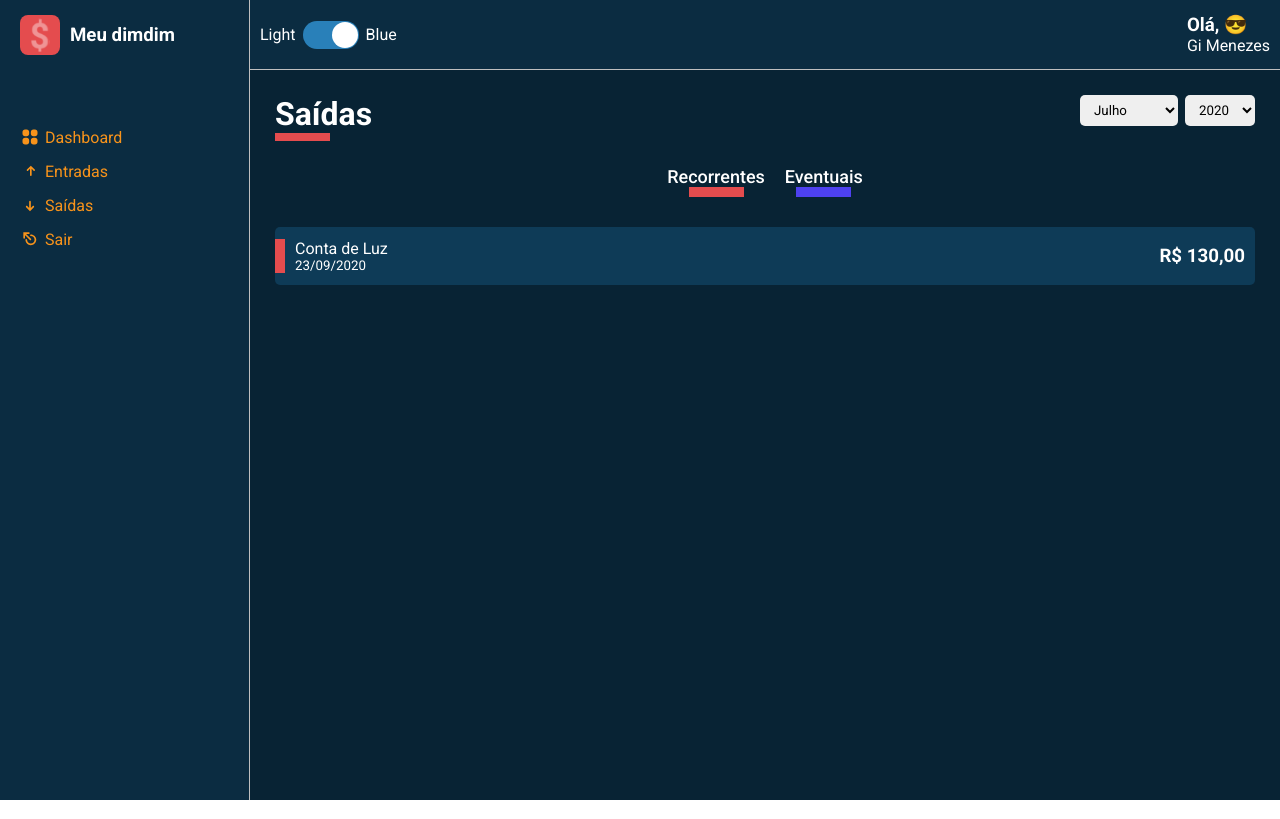
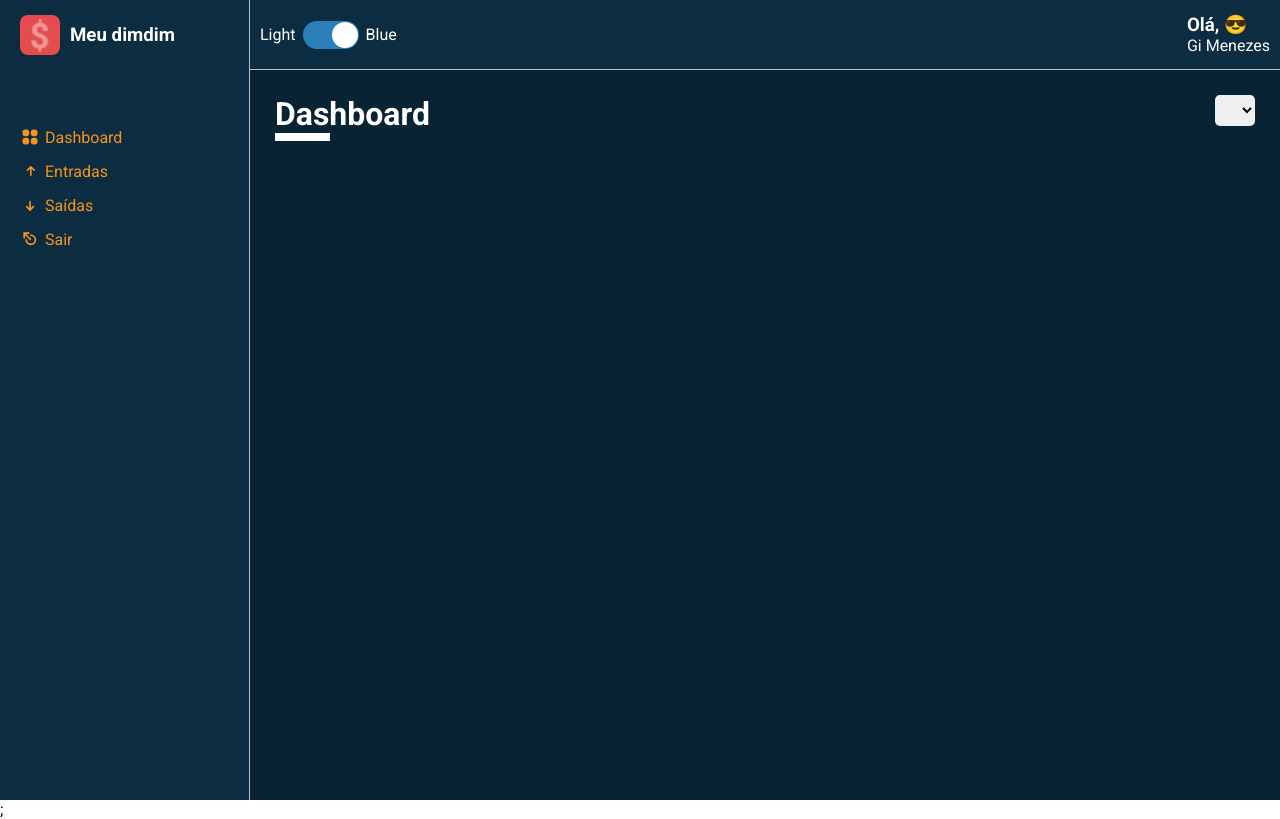
Before and after one commit to gsmenezes/dashboard, a React (Create React App) app: page /dashboard in a window 1280 px wide. Built offline with nearby package versions, Linux system fonts and the light colour scheme.

Commit message:
create routes and adjust layouts

```diff
--- a/package.json
+++ b/package.json
@@ -13,6 +13,7 @@
     "react": "^16.13.1",
     "react-dom": "^16.13.1",
     "react-icons": "^3.11.0",
+    "react-router-dom": "^5.2.0",
     "react-scripts": "3.4.3",
     "react-switch": "^5.0.1",
     "styled-components": "^5.2.0",
@@ -40,6 +41,7 @@
     ]
   },
   "devDependencies": {
+    "@types/react-router-dom": "^5.1.5",
     "@types/styled-components": "^5.1.3"
   }
 }
--- a/public/index.html
+++ b/public/index.html
@@ -3,7 +3,7 @@
 
 <head>
     <meta charset="utf-8" />
-    <link rel="icon" href="./assets/logo.svg" />
+    <link rel="icon" href="../assets/logo.svg" />
     <meta name="viewport" content="width=device-width, initial-scale=1" />
     <link href="https://fonts.googleapis.com/css2?family=Roboto:wght@400;500;700&display=swap" rel="stylesheet">
     <title>Meu dimdim </title>
--- a/src/App.tsx
+++ b/src/App.tsx
@@ -1,8 +1,6 @@
 import React from "react";
 import { ThemeProvider } from "styled-components";
-import Layout from "./Components/Layout";
-import Dashboard from "./Pages/Dashboard";
-import List from "./Pages/List";
+import Routes from "./Routes";
 import GlobalStyles from "./Styles/GlobalStyles";
 import blue from "./Styles/Themes/blue";
 
@@ -10,9 +8,7 @@
   return (
     <ThemeProvider theme={blue}>
       <GlobalStyles />
-      <Layout>
-        <List />
-      </Layout>
+     <Routes />
     </ThemeProvider>
   );
 };
--- a/src/Components/ASide/index.tsx
+++ b/src/Components/ASide/index.tsx
@@ -11,9 +11,9 @@
         <Title> Meu dimdim </Title>
       </Header>
       <MenuContainer>
-        <MenuItemLink href="#"> <TiThLarge /> Dashboard</MenuItemLink>
-        <MenuItemLink href="#"> <TiArrowUp /> Entradas</MenuItemLink>
-        <MenuItemLink href="#"> <TiArrowDown /> Saídas</MenuItemLink>
+        <MenuItemLink href="/dashboard"> <TiThLarge /> Dashboard</MenuItemLink>
+        <MenuItemLink href="/list/entry-balance"> <TiArrowUp /> Entradas</MenuItemLink>
+        <MenuItemLink href="/list/exit-balance"> <TiArrowDown /> Saídas</MenuItemLink>
         <MenuItemLink href="#"> <TiEject /> Sair</MenuItemLink>
       </MenuContainer>
     </Container>
--- a/src/Components/MainHeader/index.tsx
+++ b/src/Components/MainHeader/index.tsx
@@ -1,6 +1,6 @@
 import React, { useMemo } from "react";
 import { Container, Profile, Welcome, UserName } from "./styles";
-import emojis from "../../utils/emojis";
+import emojis from "../../Utils/emojis";
 import ButtonTheme from "../ButtonTheme";
 
 const MainHeader: React.FC = () => {
--- a/src/Components/SelectInput/index.tsx
+++ b/src/Components/SelectInput/index.tsx
@@ -13,7 +13,7 @@
     <Container>
       <select>
         {options.map((option) => (
-          <option value={option.value}>{option.label}</option>
+          <option key={option.value} value={option.value}>{option.label}</option>
         ))}
       </select>
     </Container>
--- a/src/Pages/List/index.tsx
+++ b/src/Pages/List/index.tsx
@@ -1,10 +1,29 @@
-import React from "react";
+import React, {useMemo} from "react";
 import ContentHeader from "../../Components/Content/Header";
 import HistoryCard from "../../Components/HistoryCard";
 import SelectInput from "../../Components/SelectInput";
 import { Container, Content, Filters } from "./styles";
 
-const List: React.FC = () => {
+interface IRouteParams {
+  match: {
+    params: {
+      type: string;
+    }
+  }
+}
+
+const List: React.FC<IRouteParams> = ({match}) => {
+
+  const { type } = match.params;
+
+  const title = useMemo(() => {
+    return type === 'entry-balance' ? 'Entradas' : 'Saídas'
+  }, [type]);
+
+  const lineColor = useMemo(() => {
+    return type === 'entry-balance' ? '#F7931B' : '#E44C4E'
+   }, [type]);
+
   const months = [
     { value: 7, label: "Julho" },
     { value: 8, label: "Agosto" },
@@ -19,7 +38,7 @@
 
   return (
     <Container>
-      <ContentHeader title="Saídas" lineColor="#E44C4E">
+      <ContentHeader title={title} lineColor={lineColor}>
         <SelectInput options={months} />
         <SelectInput options={years} />
       </ContentHeader>
--- /dev/null
+++ b/src/Routes/app.routes.tsx
@@ -0,0 +1,16 @@
+import React from "react";
+import { Switch, Route } from "react-router-dom";
+import Layout from "../Components/Layout";
+import Dashboard from "../Pages/Dashboard";
+import List from "../Pages/List";
+
+const AppRoutes: React.FC = () => (
+  <Layout>
+    <Switch>
+      <Route path="/dashboard" exact component={Dashboard} />
+      <Route path="/list/:type" exact component={List} />
+    </Switch>
+  </Layout>
+);
+
+export default AppRoutes;
--- /dev/null
+++ b/src/Routes/index.tsx
@@ -0,0 +1,12 @@
+import React from "react";
+import { BrowserRouter } from "react-router-dom";
+
+import AppRoutes from "./app.routes";
+
+const Routes: React.FC = () => (
+  <BrowserRouter>
+    <AppRoutes />;
+  </BrowserRouter>
+);
+
+export default Routes;
```
Also changed, not shown: src/Utils/emojis.ts (renamed from src/utils/emojis.ts), 1 other file (tests, documents, lock files or other folders).
